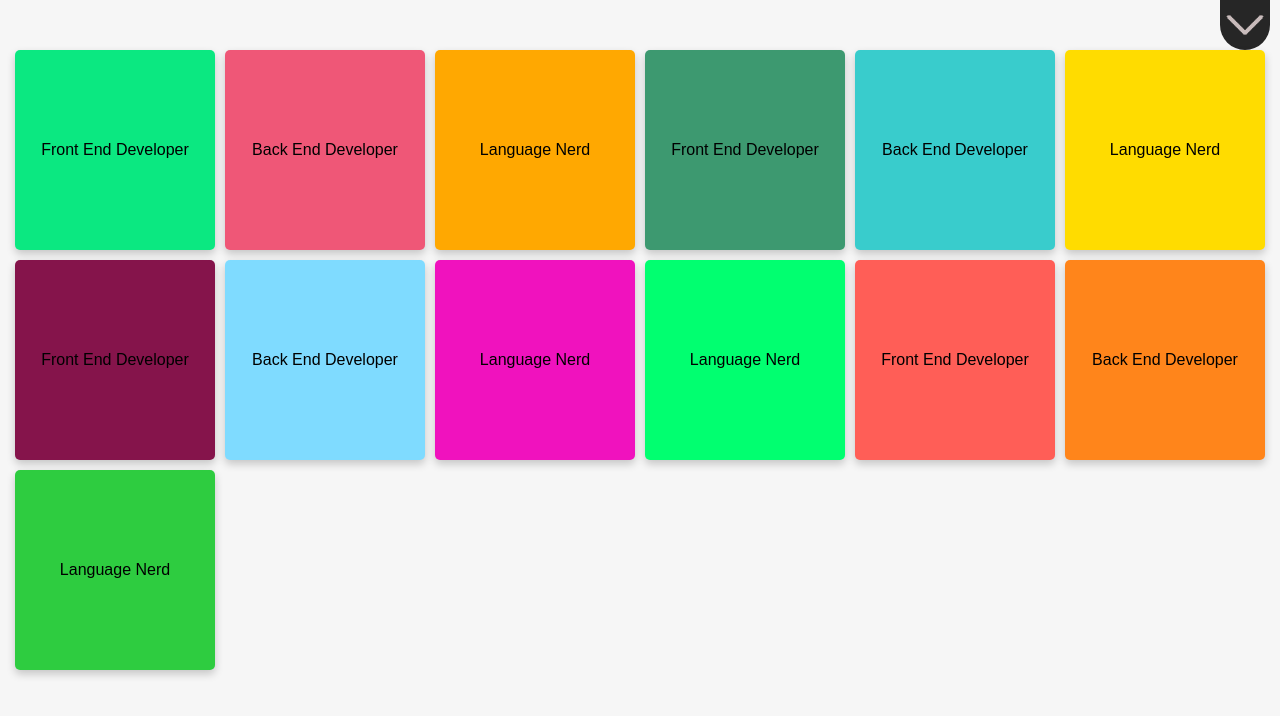
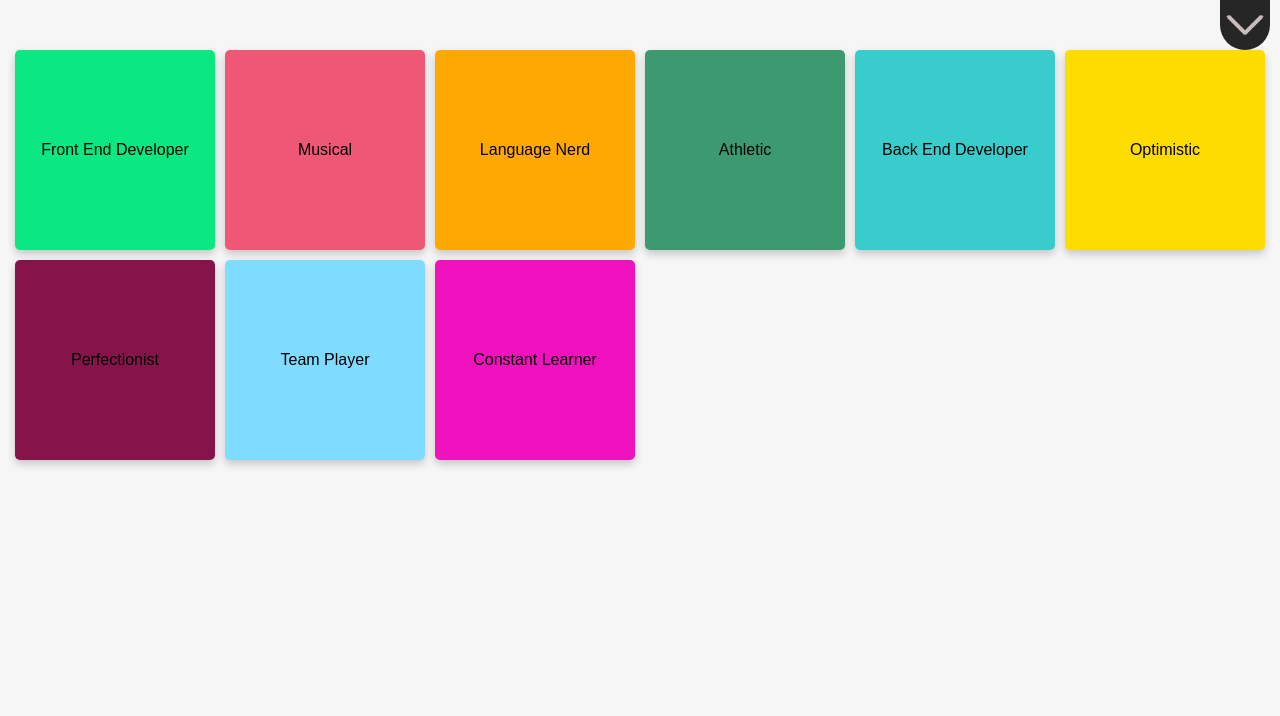
Before and after one commit to JRasmusBm/jrasmusbm.github.io, a React (Create React App) app: page /details in a window 1280 px wide. Shown: the top 716 px of the page. Built offline with nearby package versions, Linux system fonts and the light colour scheme; the HTML template or start-up script is replaced by a standard one.

Commit message:
Write cards

```diff
--- a/src/content/cards.ts
+++ b/src/content/cards.ts
@@ -2,67 +2,61 @@ const cards = [
   {
     key: 1,
     title: 'Front End Developer',
-    description: 'Experience with JavaScript and TypeScript as it relates to the React Ecosystem'
+    description:
+    `Experience with JavaScript and TypeScript as it relates to the React
+    Ecosystem`
   },
   {
     key: 2,
-    title: 'Back End Developer',
-    description: 'Experience with C#, as well as with Django'
+    title: 'Musical',
+    description:
+    `Piano player. Always inspired by good music.`
   },
   {
     key: 3,
     title: 'Language Nerd',
-    description: 'Fluent in Swedish, English, German and Dutch. Always interested in new things to learn. '
+    description:
+    `Fluent in Swedish, English, German and Dutch. Always interested in new
+    things to learn. `
   },
   {
     key: 4,
-    title: 'Front End Developer',
-    description: 'Experience with JavaScript and TypeScript as it relates to the React Ecosystem'
+    title: 'Athletic',
+    description:
+    `Grew up playing ice-hockey and soccer. Regularly attends the local gym.
+    Always up for a physical challenge.`
   },
   {
     key: 5,
     title: 'Back End Developer',
-    description: 'Experience with C#, as well as with Django'
+    description:
+    `Experience with C#, as well as with Django`
   },
   {
     key: 6,
-    title: 'Language Nerd',
-    description: 'Fluent in Swedish, English, German and Dutch. Always interested in new things to learn. '
+    title: 'Optimistic',
+    description:
+    `Most easily recognized by his smile. Brings a positive spirit.`
   },
   {
     key: 7,
-    title: 'Front End Developer',
-    description: 'Experience with JavaScript and TypeScript as it relates to the React Ecosystem'
+    title: 'Perfectionist',
+    description:
+    `Delivers good quality work. Occasionally spends too much time perfecting
+    a working product.`
   },
   {
     key: 8,
-    title: 'Back End Developer',
-    description: 'Experience with C#, as well as with Django'
+    title: 'Team Player',
+    description:
+    `Values team success over individual acclaim. The goal is to be reached
+    together. Fights for a good team spirit.`
   },
   {
     key: 9,
-    title: 'Language Nerd',
-    description: 'Fluent in Swedish, English, German and Dutch. Always interested in new things to learn. '
-  },
-  {
-    key: 10,
-    title: 'Language Nerd',
-    description: 'Fluent in Swedish, English, German and Dutch. Always interested in new things to learn. '
-  },
-  {
-    key: 11,
-    title: 'Front End Developer',
-    description: 'Experience with JavaScript and TypeScript as it relates to the React Ecosystem'
-  },
-  {
-    key: 12,
-    title: 'Back End Developer',
-    description: 'Experience with C#, as well as with Django'
-  },
-  {
-    key: 13,
-    title: 'Language Nerd',
-    description: 'Fluent in Swedish, English, German and Dutch. Always interested in new things to learn. '
+    title: 'Constant Learner',
+    description:
+    `Proactively works to learn new things every day, be it in tech, language, music, sports or social and family life.`
   },
 ];
 
```
